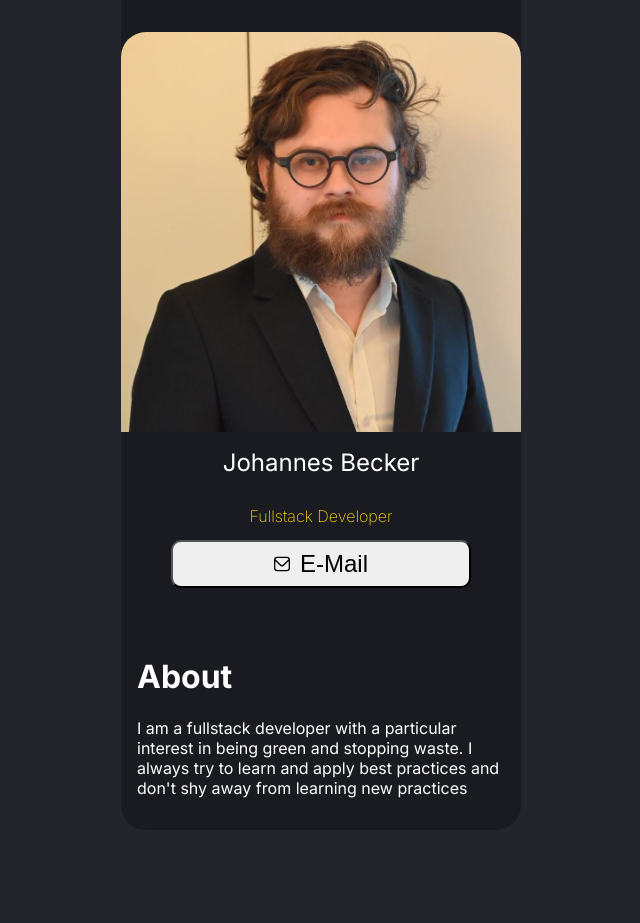
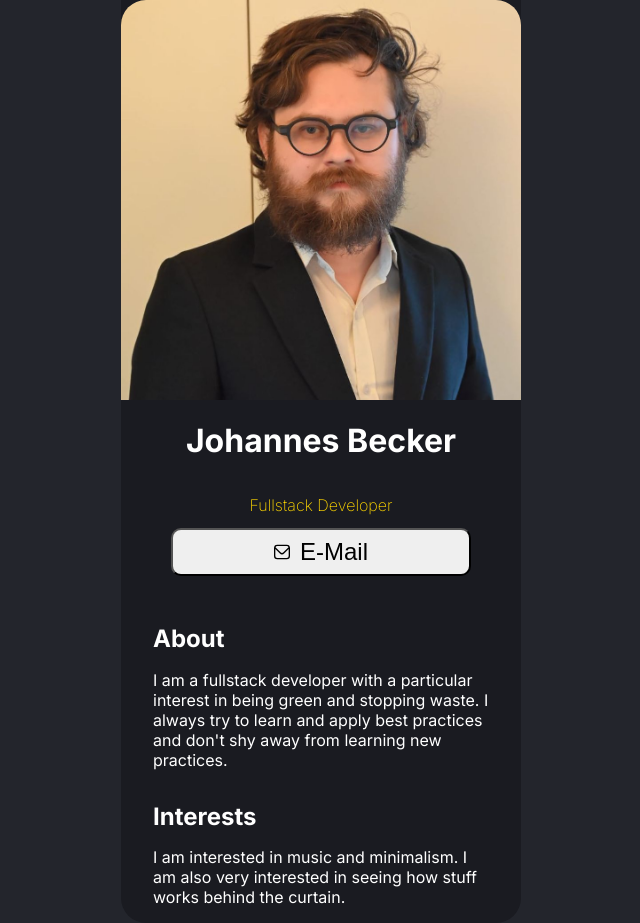
Before and after one commit to hydrogen-1/business-card, a React (Vite) app: page / in a window 1280 px wide. Shown: the whole page, without its empty margins (319-959 px from the left). Before the commit the page ends 830 px from the top, so only its background shows below. Built offline with nearby package versions, Linux system fonts and the light colour scheme.

Commit message:
add interests section

```diff
--- a/src/App.jsx
+++ b/src/App.jsx
@@ -1,11 +1,13 @@
 import Info from "./components/Info";
 import About from "./components/About";
+import Interests from "./components/Interests";
 
 function App() {
   return (
     <div className="content">
       <Info />
       <About />
+      <Interests />
     </div>
   );
 }
--- a/src/components/About.jsx
+++ b/src/components/About.jsx
@@ -5,7 +5,7 @@ function About() {
       <p>
         I am a fullstack developer with a particular interest in being green and
         stopping waste. I always try to learn and apply best practices and don't
-        shy away from learning new practices
+        shy away from learning new practices.
       </p>
     </div>
   );
--- /dev/null
+++ b/src/components/Interests.jsx
@@ -0,0 +1,13 @@
+function Interests() {
+  return (
+    <div id="interests">
+      <h1>Interests</h1>
+      <p>
+        I am interested in music and minimalism. I am also very interested in
+        seeing how stuff works behind the curtain.
+      </p>
+    </div>
+  );
+}
+
+export default Interests;
--- a/src/index.css
+++ b/src/index.css
@@ -29,7 +29,6 @@ header {
   justify-items: center;
   flex-direction: column;
   justify-self: center;
-  margin-top: 2rem;
   text-align: center;
   min-width: 400px;
   margin-bottom: 2rem;
@@ -60,8 +59,8 @@ Header>img {
 }
 
 header>h1 {
-  font-size: 1.5rem;
-  font-weight: 400;
+  font-size: 2rem;
+  font-weight: 700;
 }
 
 header>h2 {
@@ -71,7 +70,19 @@ header>h2 {
 }
 
 #about {
-  padding: 1rem;
+  padding: 0 2rem;
+}
+
+#about>h1 {
+  font-size: 1.5rem;
+}
+
+#interests {
+  padding: 0 2rem;
+}
+
+#interests>h1 {
+  font-size: 1.5rem;
 }
 
 @media screen and (width <=500px) {
```
